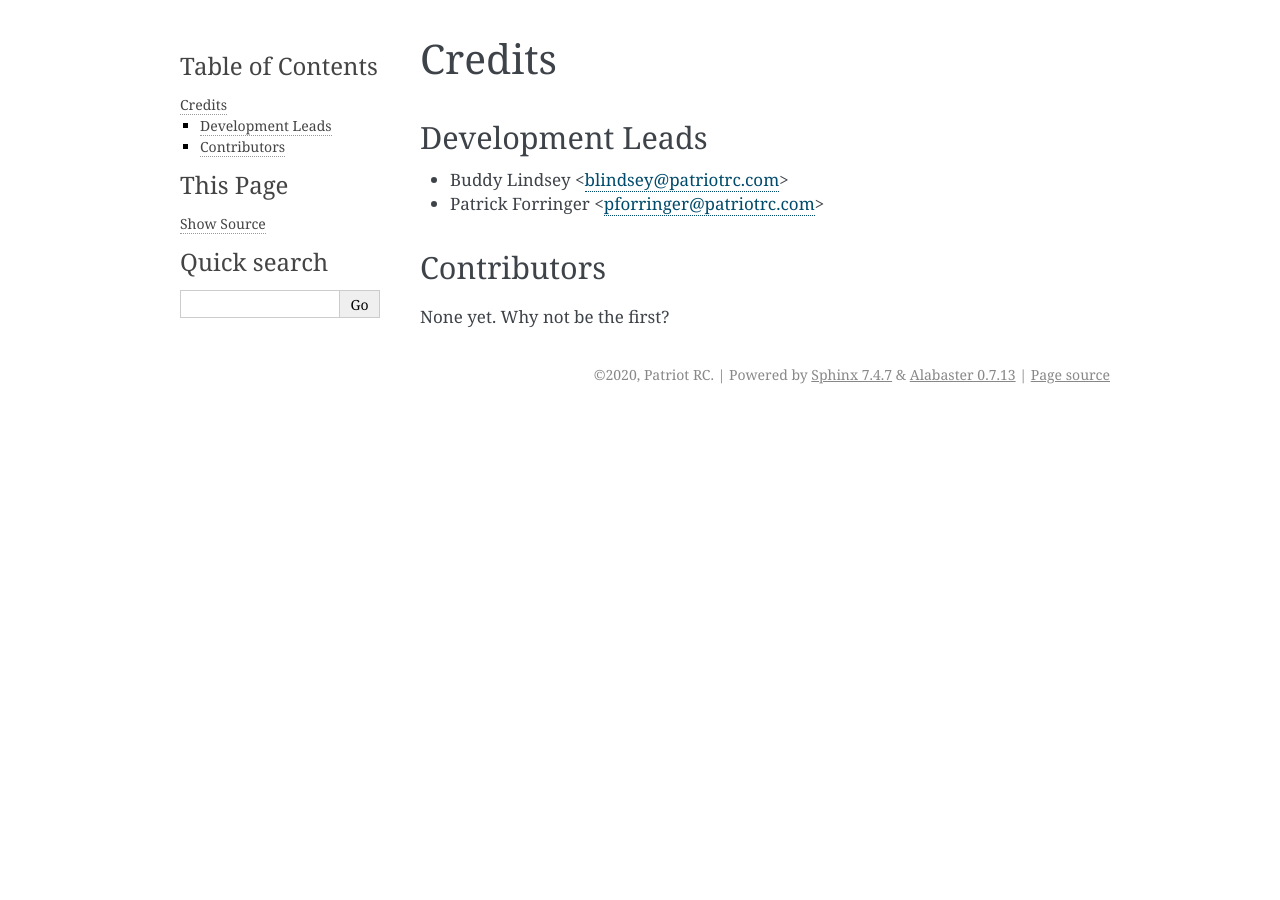
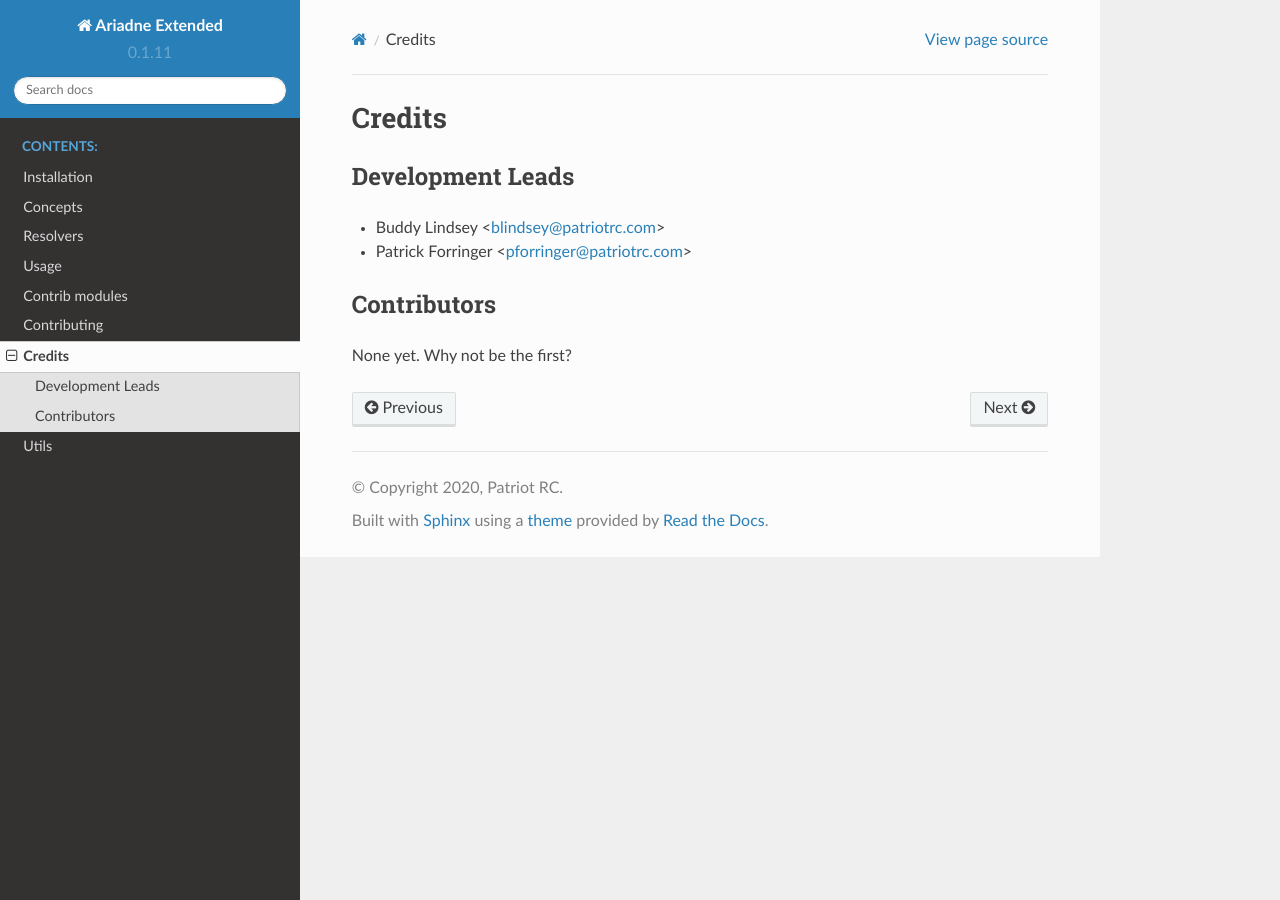
Before and after one commit to patriotresearch/ariadne-extended, a Sphinx documentation site: the page built from docs/authors.rst, in a window 1280 px wide. Built offline with Sphinx 7.4.7 and the Read the Docs theme 2.0.0, drawn with Linux system fonts in a browser that asks for light colours; pages that are not in the unit, such as notebooks, are missing from menus.

Commit message:
futzing with docs

```diff
--- a/docs/conf.py
+++ b/docs/conf.py
@@ -92,8 +92,7 @@ todo_include_todos = False
 # The theme to use for HTML and HTML Help pages.  See the documentation for
 # a list of builtin themes.
 #
-html_theme = "alabaster"
-# html_theme = "sphinx_rtd_theme"
+html_theme = "sphinx_rtd_theme"
 
 # Theme options are theme-specific and customize the look and feel of a
 # theme further.  For a list of options available for each theme, see the
--- a/docs/contrib/waffle_graph.rst
+++ b/docs/contrib/waffle_graph.rst
@@ -26,6 +26,8 @@ Run your migrations and check the django admin, add a flag and run some queries.
 
 Schema
 ======
+
+Once added to your installed apps, these types and extensions will become available for use within your own graphql schema and queries.
 
 .. literalinclude:: ../../ariadne_extended/contrib/waffle_graph/schema.graphql
 
--- a/docs/index.rst
+++ b/docs/index.rst
@@ -6,12 +6,12 @@ Welcome to Ariadne Extended documentation!
    :caption: Contents:
 
    installation
+   concepts
+   resolvers
    usage
-   modules
    contrib/index
    contributing
    authors
-   history
    utils
 
 Indices and tables
```
